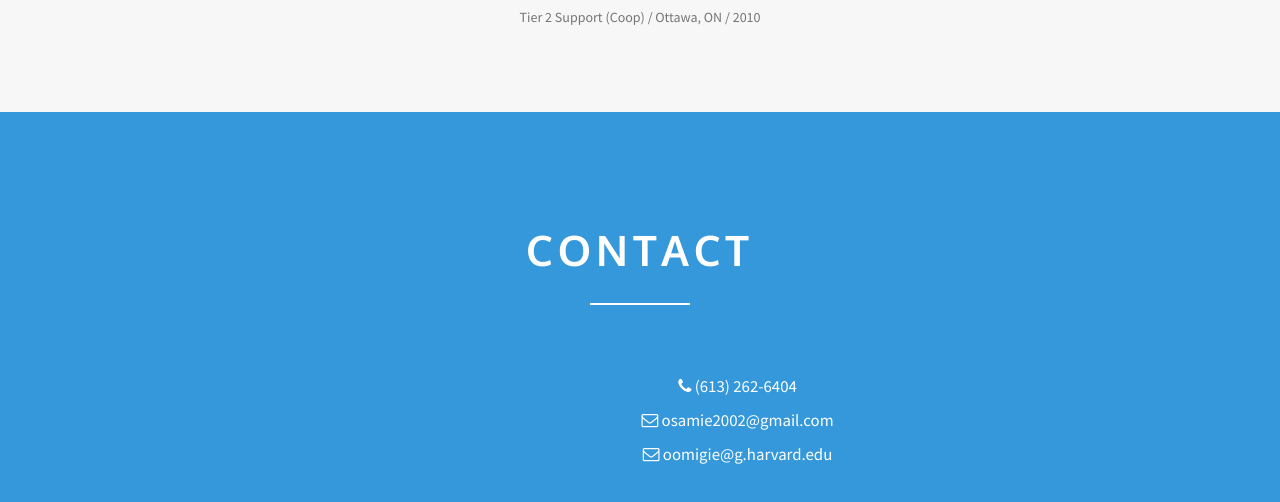
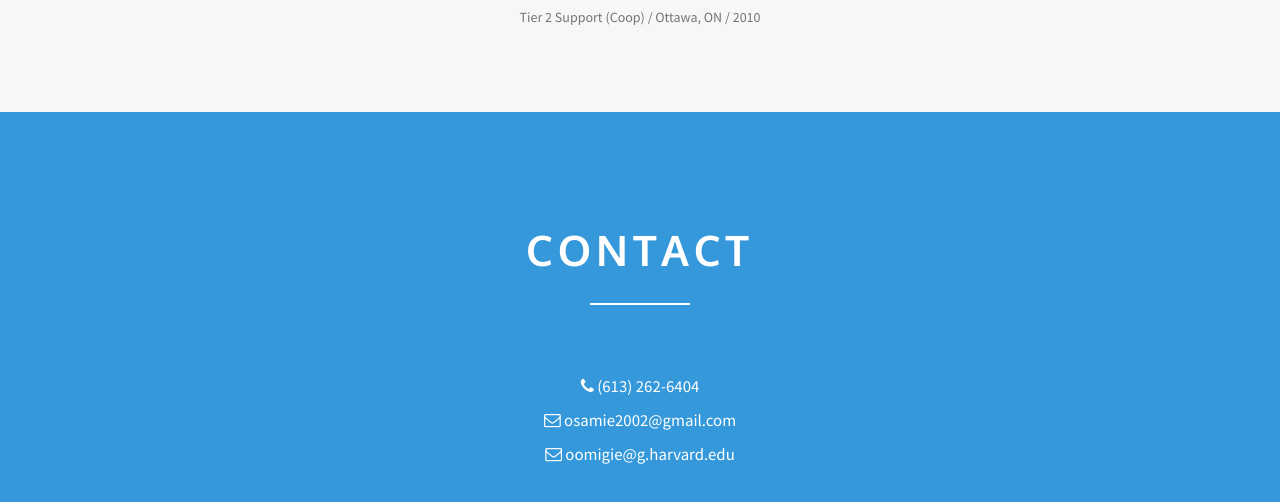
Before and after one commit to osamie/osamie.github.com, a plain HTML site: page index.html in a window 1280 px wide. Shown: the part 4645-5147 px from the top of the page. Drawn offline with Linux system fonts and the light colour scheme.

Commit message:
Update index.html

```diff
--- a/index.html
+++ b/index.html
@@ -407,7 +407,7 @@ descent parsing) and the jasmin assembly code generator.</p>
                        <p class="section-subtitle"> </p>
               </header>
         <div class="row  text-center">
-          <div class="col-sm-offset-4 col-sm-6 contact-info">
+          <div class="col-sm-offset-3 col-sm-6 contact-info">
             <!--h3>Contact Info</h3-->
             <!-- <p><i class="fa fa-map-marker"></i> 1234 State St., Little Rock, AR  72020 </p> -->
             <p><i class="fa fa-phone"></i> (613) 262-6404</p>
```
